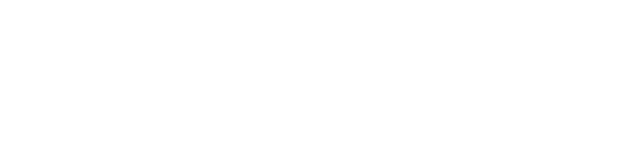
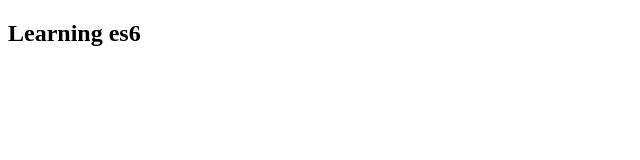
Before and after one commit to Zainnn/firstProject, a plain HTML site: page index.html in a window 1280 px wide. Shown: the whole page, without its empty margins (0-640 px from the left). Drawn offline with Linux system fonts and the light colour scheme.

Commit message:
first commit

```diff
--- a/index.html
+++ b/index.html
@@ -7,6 +7,6 @@
     <title>Project 1</title>
 </head>
 <body>
-
+    <h2>Learning es6<h2>
 </body>
 </html>
```
